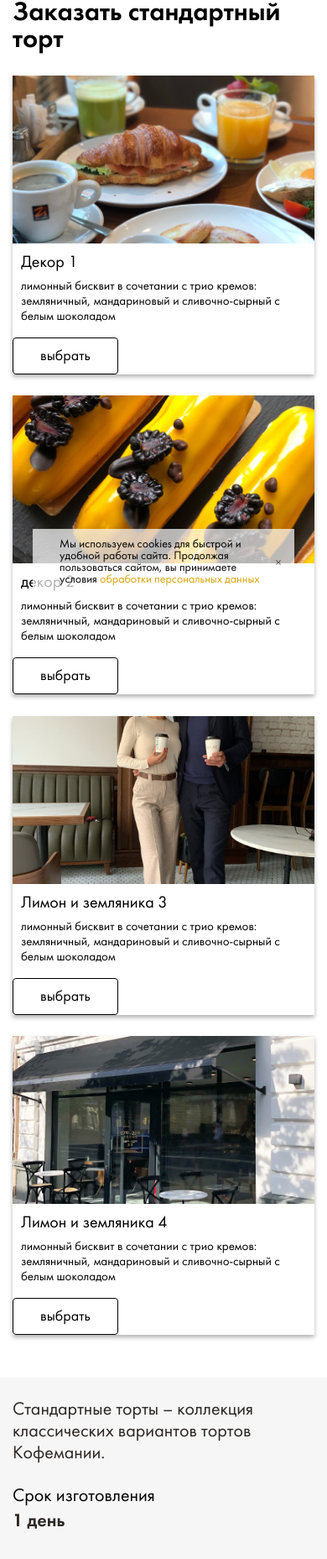
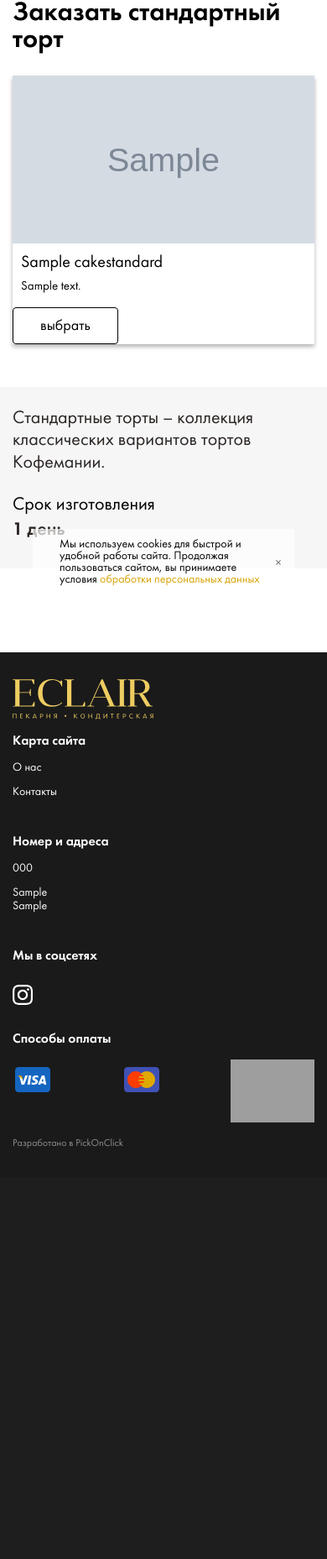
Before and after one commit to Xtaz39/eclair, a Django app: page /cake-standard-constructor in a window 390 px wide. Shown: the part 114-1971 px from the top of the page at 84% size. After the commit the page ends 1482 px from the top, so only its background shows below. Run offline with Django 3.2, Linux system fonts and the light colour scheme; tables that the repository leaves empty hold one stand-in row (values such as "Sample post"); grey boxes marked "Sample" are stand-in pictures; some libraries are stand-ins or nearby versions; grey boxes are pictures that could not be loaded.

Commit message:
Standard cakes from admin, render Standard cake designs

```diff
--- a/shop/views.py
+++ b/shop/views.py
@@ -21,9 +21,7 @@ class CategoriesDataMixin:
     def get_context_data(self, **kwargs):
         data = super().get_context_data(**kwargs)
         data["categories"] = (
-            models.Category.objects.exclude(product=None)
-            .order_by("menu_position")
-            .all()
+            models.Category.objects.exclude(product=None).order_by("position").all()
         )
         return data
 
@@ -109,7 +107,7 @@ class Index(CartDataMixin, FooterDataMixin, TemplateView):
                 "product_set", "product_set__productimage_set"
             )
             .exclude(product=None)
-            .order_by("menu_position")
+            .order_by("position")
             .all()
         )
         data["categories"] = categories
@@ -210,8 +208,85 @@ class CakeOrder(CartDataMixin, FooterDataMixin, CategoriesDataMixin, TemplateVie
     template_name = "shop/cake-order.html"
 
 
-class CakeStandard(CartDataMixin, FooterDataMixin, CategoriesDataMixin, TemplateView):
+class CakeStandard(CartDataMixin, FooterDataMixin, CategoriesDataMixin, FormView):
     template_name = "shop/cake-standard-constructor.html"
+
+    class Form(forms.Form):
+        cake_design = forms.CharField(required=True)
+        name = forms.CharField(required=True)
+        phone = forms.CharField(required=True, validators=[validators.is_phone])
+        email = forms.CharField(required=True)
+        birthdate = forms.DateField(required=False)
+        address = forms.CharField(required=True)
+        delivery_date = forms.DateField(required=True)
+
+        def __init__(self, *args, **kwargs):
+            super().__init__(*args, **kwargs)
+            # self.fields["g-recaptcha-response"] = forms.CharField(required=True)
+
+    form_class = Form
+
+    def get_context_data(self, **kwargs):
+        data = super().get_context_data(**kwargs)
+        data["cake_designs"] = models.CakeStandard.objects.all()
+        return data
+
+    def form_valid(self, form):
+        data = form.cleaned_data
+
+        # if not self.request.user.is_authenticated:
+        #     captcha = data["g-recaptcha-response"]
+        #     user_passed_captcha = recaptcha.client.check(captcha)
+        #     if not user_passed_captcha:
+        #         raise PermissionDenied
+
+        design = models.CakeDesign.objects.get(pk=int(data["cake_design"]))
+        toppings = models.CakeTopping.objects.filter(
+            pk__in=[int(id_) for id_ in data["cake_toppings"].split(",")]
+        )
+        # decors = models.CakeDecor.objects.filter(
+        #     pk__in=[int(id_) for id_ in data["cake_decors"].split(",")]
+        # )
+        # postcards = models.CakePostcard.objects.filter(
+        #     pk__in=[int(id_) for id_ in data["cake_postcards"].split(",")]
+        # )
+
+        contact_id = amocrm.client.create_contact(
+            name=data["name"],
+            phone=data["phone"],
+            email=data["email"],
+            birthday=data["birthdate"],
+        )
+
+        toppings_names = ", ".join(topping.title for topping in toppings)
+        # decor_names = ", ".join(decor.title for decor in decors)
+        # postcard_names = ", ".join(postcard.title for postcard in postcards)
+
+        content = (
+            f"Торт {design.title}\n"
+            f"Начинки: {toppings_names}.\n"
+            # f"Открытки: {postcard_names}.\n"
+            # f"Декор: {decor_names}."
+        )
+        # order_id = amocrm.client.order_custom_cake(
+        #     contact_id,
+        #     content=content,
+        #     delivery_date=data["delivery_date"],
+        #     delivery_time=data["delivery_time"],
+        #     address=data["address"],
+        #     weight=f"{data['weight']} кг",
+        #     comment=data["comment"],
+        # )
+        order_id = 123
+
+        return render(
+            self.request,
+            "shop/order_status.html",
+            {
+                "order_number": order_id,
+                "message": "Ваш заказ принят. Наш менеджер свяжется с вами в ближайшее время.",
+            },
+        )
 
 
 class CakeConstructor(CartDataMixin, FooterDataMixin, CategoriesDataMixin, FormView):
--- a/templates/shop/cake-standard-constructor.html
+++ b/templates/shop/cake-standard-constructor.html
@@ -9,87 +9,32 @@
 
             <div class="row">
                 <div class="col-lg-9 col-md-7">
+                    <form action="{% url 'shop:cake-standard-constructor' %}"
+                          id="cake-submit-form"
+                          method="POST">
+
                         <div class="feature-filling__wrap row">
+                            {% for cake in cake_designs %}
                                 <div class="col-lg-4 col-sm-6 mb-4">
-                            <div data-feature-standard-design="0"
+                                    <div data-feature-standard-design="{{ cake.id }}"
                                          class="feature-filling__item">
-                                <img src="{% static 'img/about-img-2.jpg' %}" alt="">
+                                        <img src="{{ cake.image.url }}"
+                                             alt="">
                                         <h4 class="feature-filling__item-title">
-                                    Декор 1
+                                            {{ cake.title }}
                                         </h4>
                                         <p class="feature-filling__item-description">
-                                    лимонный бисквит в сочетании с трио кремов:
-                                    земляничный, мандариновый и сливочно-сырный с белым
-                                    шоколадом
+                                            {{ cake.description }}
                                         </p>
                                         <a href="#"
-                                   data-feature-standard-design="0"
+                                           data-feature-standard-design="{{ cake.id }}"
                                            class="standard-design-select btn btn--default">
                                             <span class="not-selected">выбрать</span>
                                             <span class="selected">выбрать другой</span>
                                         </a>
                                     </div>
                                 </div>
-                        <div class="col-lg-4 col-sm-6 mb-4">
-                            <div data-feature-standard-design="1"
-                                 class="feature-filling__item">
-                                <img src="{% static 'img/about-img-3.jpg' %}" alt="">
-                                <h4 class="feature-filling__item-title">
-                                    декор 2
-                                </h4>
-                                <p class="feature-filling__item-description">
-                                    лимонный бисквит в сочетании с трио кремов:
-                                    земляничный, мандариновый и сливочно-сырный с белым
-                                    шоколадом
-                                </p>
-                                <a href="#"
-                                   data-feature-standard-design="1"
-                                   class="standard-design-select btn btn--default">
-                                    <span class="not-selected">выбрать</span>
-                                    <span class="selected">выбрать другой</span>
-                                </a>
-                            </div>
-                        </div>
-                        <div class="col-lg-4 col-sm-6 mb-4">
-                            <div data-feature-standard-design="test-string"
-                                 class="feature-filling__item">
-                                <img src="{% static 'img/about-img-4.jpg' %}" alt="">
-                                <h4 class="feature-filling__item-title">
-                                    Лимон и земляника 3
-                                </h4>
-                                <p class="feature-filling__item-description">
-                                    лимонный бисквит в сочетании с трио кремов:
-                                    земляничный, мандариновый и сливочно-сырный с белым
-                                    шоколадом
-                                </p>
-                                <a href="#"
-                                   data-feature-standard-design="test-string"
-                                   class="standard-design-select btn btn--default">
-                                    <span class="not-selected">выбрать</span>
-                                    <span class="selected">выбрать другой</span>
-                                </a>
-                            </div>
-                        </div>
-                        <div class="col-lg-4 col-sm-6 mb-4">
-                            <div data-feature-standard-design="99"
-                                 class="feature-filling__item">
-                                <img src="{% static 'img/about-img.jpg' %}" alt="">
-                                <h4 class="feature-filling__item-title">
-                                    Лимон и земляника 4
-                                </h4>
-                                <p class="feature-filling__item-description">
-                                    лимонный бисквит в сочетании с трио кремов:
-                                    земляничный, мандариновый и сливочно-сырный с белым
-                                    шоколадом
-                                </p>
-                                <a href="#"
-                                   data-feature-standard-design="99"
-                                   class="standard-design-select btn btn--default">
-                                    <span class="not-selected">выбрать</span>
-                                    <span class="selected">выбрать другой</span>
-                                </a>
-                            </div>
-                        </div>
+                            {% endfor %}
                             <div class="feature-modal form-modal">
                                 <div class="title">Контактные данные</div>
                                 <div class="row">
@@ -99,9 +44,7 @@
                                             <input type="text">
                                         </label>
                                     </div>
-                                <div class="col-lg-4">
-
-                                </div>
+                                    <div class="col-lg-4"></div>
                                 </div>
                                 <div class="row">
                                     <div class="col-lg-6">
@@ -166,17 +109,20 @@
                                 <input type="hidden" id="feature-decor" value="">
                                 <input type="hidden" id="feature-postcard" value="">
                                 <input type="hidden" id="design" value="">
-                            <button class="form-submit-btn btn btn--warning">Заказать
+                                <button class="form-submit-btn btn btn--warning">
+                                    Заказать
                                 </button>
                                 <div class="privacy-policy">
                                     Нажимая на кнопку, вы даете согласие <br>
-                                <a href="{% static 'docs/privacy_eclair.pdf' %}" target="_blank"
+                                    <a href="{% static 'docs/privacy_eclair.pdf' %}"
+                                       target="_blank"
                                        class="privacy-policy__link">на обработку своих
                                         персональных
                                         данных.</a>
                                 </div>
                             </div>
                         </div>
+                    </form>
                 </div>
                 <aside class="col-lg-3 col-md-4 offset-md-1 offset-lg-0 pt-4 mt-4 mt-xl-0">
                     <span class="cake-order-info__title">Стандартные торты – коллекция классических вариантов тортов Кофемании.</span>
```
Also changed, not shown: shop/admin.py (+11 -6 lines), shop/models.py (+15 -3 lines). Lines whose indentation alone changed are shown as unchanged.
